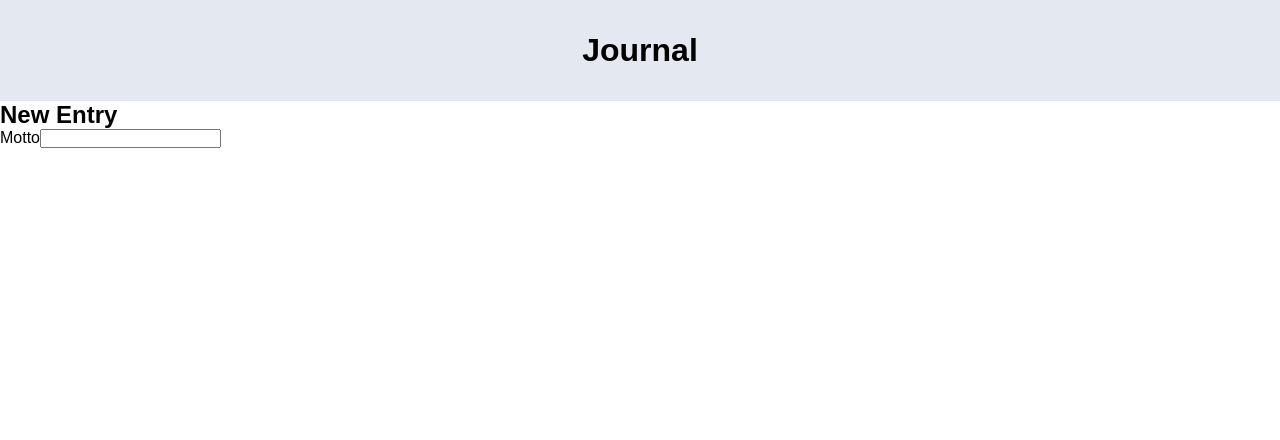
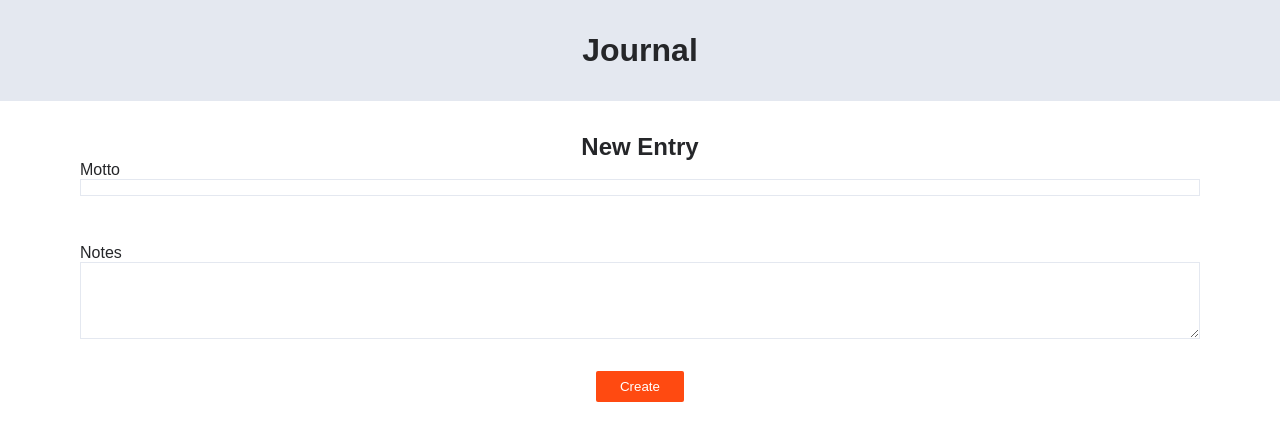
Before and after one commit to LukasWeckner/React-Journal, a React (Create React App) app: page / in a window 1280 px wide. Shown: the top 440 px of the page. Built offline with nearby package versions, Linux system fonts and the light colour scheme.

Commit message:
create and style form component

```diff
--- a/src/App.js
+++ b/src/App.js
@@ -5,7 +5,9 @@ function App() {
   return (
     <>
       <Header />
-      <Form />
+      <main>
+        <Form />
+      </main>
     </>
   );
 }
--- /dev/null
+++ b/src/components/Button/Button.css
@@ -0,0 +1,10 @@
+.button {
+  align-self: center;
+  padding: 0.5rem 1.5rem;
+  margin-top: 2rem;
+
+  background-color: var(--color-nemo);
+  color: var(--color-foam);
+  border: none;
+  border-radius: 2px;
+}
--- /dev/null
+++ b/src/components/Button/index.js
@@ -0,0 +1,5 @@
+import "./Button.css";
+
+export default function Button({ children }) {
+  return <button className="button">{children}</button>;
+}
--- /dev/null
+++ b/src/components/Form/Form.css
@@ -0,0 +1,14 @@
+.form {
+  display: flex;
+  flex-direction: column;
+  margin: 2rem 5rem;
+}
+.form__title {
+  text-align: center;
+}
+.form__content-label {
+  margin-top: 3rem;
+}
+.form__inputs {
+  border: 1px solid var(--color-water-10);
+}
--- a/src/components/Form/index.js
+++ b/src/components/Form/index.js
@@ -1,10 +1,32 @@
-import Input from "./../Input";
+import Button from "../Button";
+import "./Form.css";
 
 export default function Form() {
   return (
     <>
-      <h2>New Entry</h2>
-      <Input htmlFor="entry-title" id="entry-title" name="entry-title" />
+      <form className="form" aria-labelledby="title">
+        <h2 className="form__title" id="title">
+          New Entry
+        </h2>
+        <label htmlFor="entry-title">Motto</label>
+        <input
+          className="form__inputs"
+          htmlFor="entry-title"
+          id="entry-title"
+          name="entry-title"
+        />
+        <label className="form__content-label" htmlFor="entry-content">
+          Notes
+        </label>
+        <textarea
+          className="form__inputs"
+          rows={5}
+          htmlFor="entry-content"
+          id="entry-content"
+          name="entry-content"
+        ></textarea>
+        <Button>Create</Button>
+      </form>
     </>
   );
 }
--- a/src/components/Input/index.js
+++ /dev/null
@@ -1,8 +0,0 @@
-export default function Input({ name, id, htmlFor }) {
-  return (
-    <>
-      <label htmlFor={htmlFor}>Motto</label>
-      <input id={id} name={name}></input>
-    </>
-  );
-}
--- a/src/index.css
+++ b/src/index.css
@@ -2,6 +2,10 @@
   margin: 0;
   padding: 0;
   font-family: Arial, Helvetica, sans-serif;
+}
+
+body {
+  color: var(--color-granite);
 }
 
 :root {
```
Also changed, not shown: public/index.html (+0 -10 lines), src/components/Button/Button.js (deleted), src/components/Textarea/Textarea.js (deleted).
